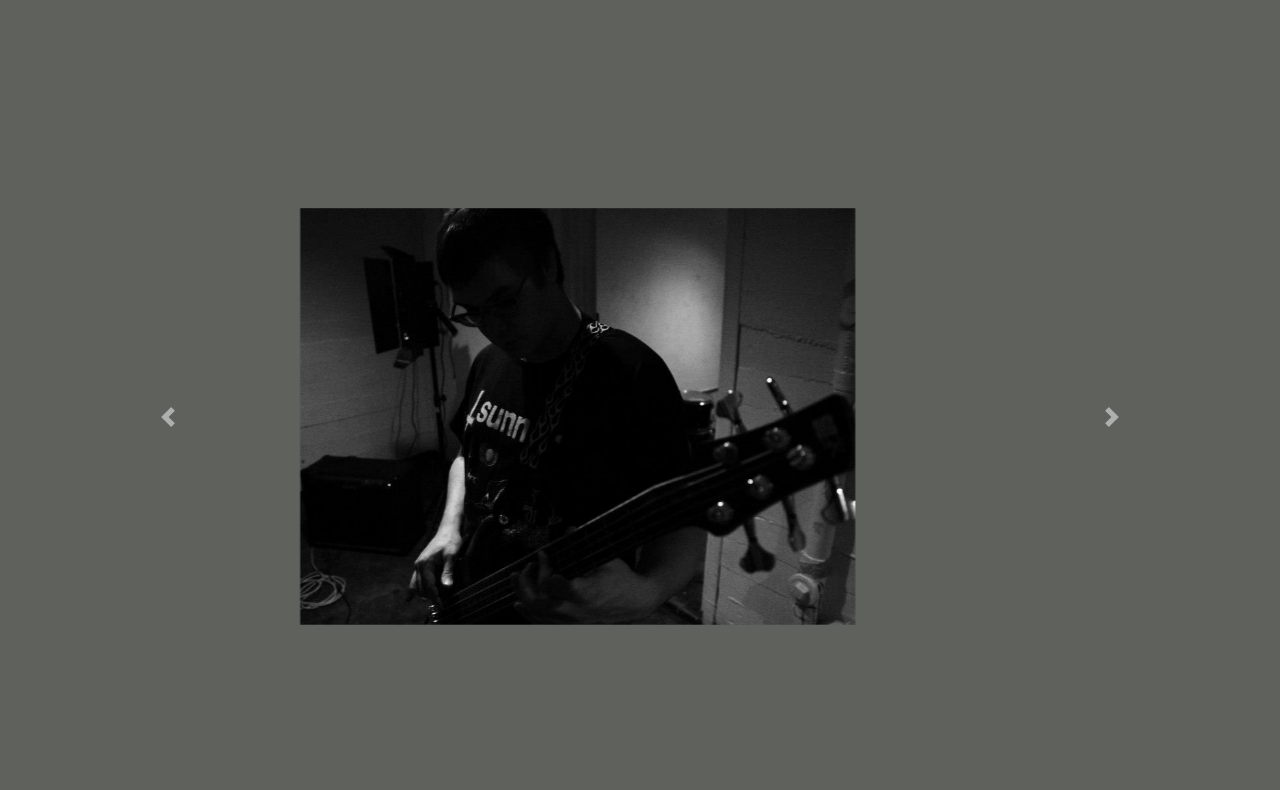
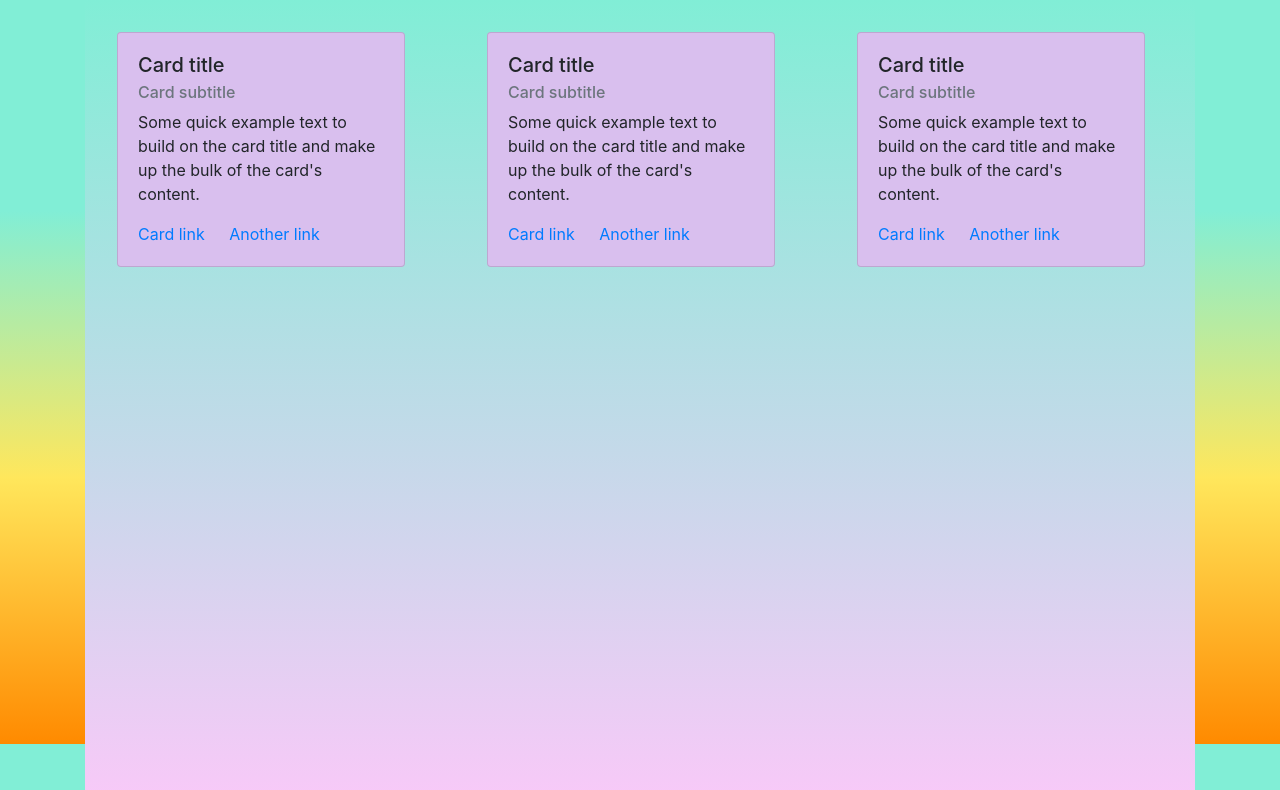
Before and after one commit to Koldenblue/homework-2, a plain HTML site: page index.html in a window 1280 px wide. Shown: the part 56-846 px from the top of the page. Drawn offline with nearby package versions, Linux system fonts and the light colour scheme.

Commit message:
added cards, navbar, color palette

```diff
--- a/index.html
+++ b/index.html
@@ -15,16 +15,12 @@
     integrity="sha384-OgVRvuATP1z7JjHLkuOU7Xw704+h835Lr+6QL9UvYjZE3Ipu6Tp75j7Bh/kR0JKI"
     crossorigin="anonymous"></script>
 
-
   <link rel="stylesheet" href="https://stackpath.bootstrapcdn.com/bootstrap/4.5.0/css/bootstrap.min.css"
     integrity="sha384-9aIt2nRpC12Uk9gS9baDl411NQApFmC26EwAOH8WgZl5MYYxFfc+NcPb1dKGj7Sk" crossorigin="anonymous">
   <link rel='stylesheet' type='text/css' href='style/style.css'>
   <title>Kevin Miller - Portfolio</title>
 
-    <!-- favicon -->
-    <link rel="icon"
-      type="image/png"
-      href="favicon.ico">
+  <link rel="icon" type="image/png" href="favicon.ico">
 </head>
 
 <body>
@@ -33,9 +29,10 @@
 
   <!-- navbar -->
 
-  <nav class="navbar navbar-expand-lg navbar-light" style="background-color: #37e4be;">
+  <nav class="navbar navbar-expand-lg navbar-light" id="nav">
     <a class="navbar-brand" href="#">Kevin Miller</a>
-    <button class="navbar-toggler" type="button" data-toggle="collapse" data-target="#navbarNav" aria-controls="navbarNav" aria-expanded="false" aria-label="Toggle navigation">
+    <button class="navbar-toggler" type="button" data-toggle="collapse" data-target="#navbarNav"
+      aria-controls="navbarNav" aria-expanded="false" aria-label="Toggle navigation">
       <span class="navbar-toggler-icon"></span>
     </button>
     <div class="collapse navbar-collapse" id="navbarNav">
@@ -56,9 +53,19 @@
     </div>
   </nav>
 
+  <nav class="navbar navbar-expand-lg navbar-light" id="invisible">
+    <a class="navbar-brand" href="#">Kevin Miller</a>
+    <button class="navbar-toggler" type="button" data-toggle="collapse" data-target="#navbarNav"
+      aria-controls="navbarNav" aria-expanded="false" aria-label="Toggle navigation">
+      <span class="navbar-toggler-icon"></span>
+    </button>
+    <div class="collapse navbar-collapse" id="navbarNav">
+    </div>
+  </nav>
+
 
   <!-- A carousel with controls. Width has to be adjusted. images, alt text, and ids added. -->
-<div class=container-sm>
+  <!-- <div class=container-sm>
   <div id="carouselExampleControls" class="carousel slide" data-ride="carousel">
     <div class="carousel-inner">
       <div class="carousel-item active">
@@ -82,16 +89,54 @@
     </a>
   </div>
 
-  </div>
+</div> -->
 
 
 
   <div class='container'>
-    <div class='box1 box'></div>
 
-    <div class='box2 box'></div>
+    <div class='box1 box'>
 
-    <div class='box3 box'></div>
+      <div class="card" style="width: 18rem;">
+        <div class="card-body">
+          <h5 class="card-title">Card title</h5>
+          <h6 class="card-subtitle mb-2 text-muted">Card subtitle</h6>
+          <p class="card-text">Some quick example text to build on the card title and make up the bulk of the card's
+            content.</p>
+          <a href="#" class="card-link">Card link</a>
+          <a href="#" class="card-link">Another link</a>
+        </div>
+      </div>
+
+    </div>
+
+
+    <div class='box2 box'>
+      <div class="card" style="width: 18rem;">
+        <div class="card-body">
+          <h5 class="card-title">Card title</h5>
+          <h6 class="card-subtitle mb-2 text-muted">Card subtitle</h6>
+          <p class="card-text">Some quick example text to build on the card title and make up the bulk of the card's
+            content.</p>
+          <a href="#" class="card-link">Card link</a>
+          <a href="#" class="card-link">Another link</a>
+        </div>
+      </div>
+    </div>
+
+    <div class='box3 box'>
+      <div class="card" style="width: 18rem;">
+        <div class="card-body">
+          <h5 class="card-title">Card title</h5>
+          <h6 class="card-subtitle mb-2 text-muted">Card subtitle</h6>
+          <p class="card-text">Some quick example text to build on the card title and make up the bulk of the card's
+            content.</p>
+          <a href="#" class="card-link">Card link</a>
+          <a href="#" class="card-link">Another link</a>
+        </div>
+      </div>
+    </div>
+
   </div>
 
 </body>
--- a/style/style.css
+++ b/style/style.css
@@ -4,11 +4,6 @@ html {
 
 *, *::before, *::after {
     box-sizing: inherit;
-}
-
-body {
-    background-color: linear-gradient(to top left,#ff8a00,#e52e71);
-    background-color: rgb(230, 236, 229);
 }
 
 .box {
@@ -21,16 +16,14 @@ body {
     flex-direction: row;
 }
 
-.box1 {
-    background-color: salmon;
-}
 
-.box2 {
-    background-color: springgreen;
-}
-
-.box3 {
-    background-color: violet;
+.box3, .box2, .box1 {
+    height: 100vh;
+    margin: 0;
+    background-repeat: no-repeat;
+    background-color: #F8C9F8;
+    background-attachment: scroll;
+    background-image: linear-gradient(to top, #F8C9F8, #81EED6 );
 }
 
 #bass {
@@ -51,5 +44,28 @@ body {
 
 
 body {
+    height: 100%;
+    margin:0;
+    background-repeat: no-repeat;
+    background-attachment: fixed;
     background-color: rgb(94, 97, 92);
+    /* background-image: linear-gradient(to top,#ff8a00, rgb(255, 217, 0),#37e4be,#37e4be);     */
+    background-image: linear-gradient(to top,#ff8a00, #ffe75c,#81EED6,#81EED6);
+
 }
+
+#nav {
+    position: fixed;
+    background-color: #81EED6;
+    width: 100vw;
+    z-index: 10;
+}
+
+#invisible {
+    visibility: hidden;
+}
+
+.card {
+    margin: 2em;
+    background-color: #D9BFEE;
+}
```
Lines whose indentation alone changed are shown as unchanged.
